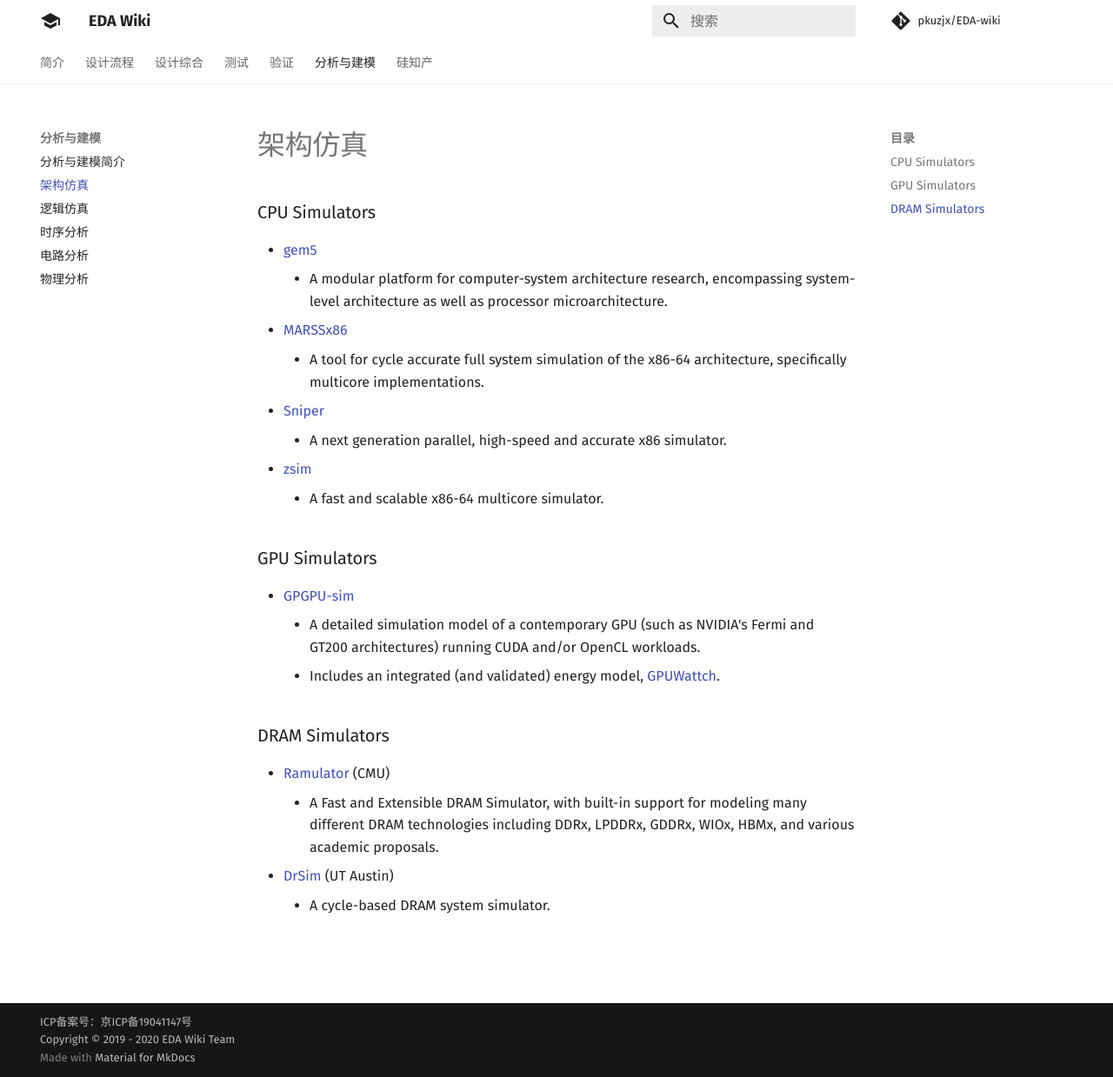
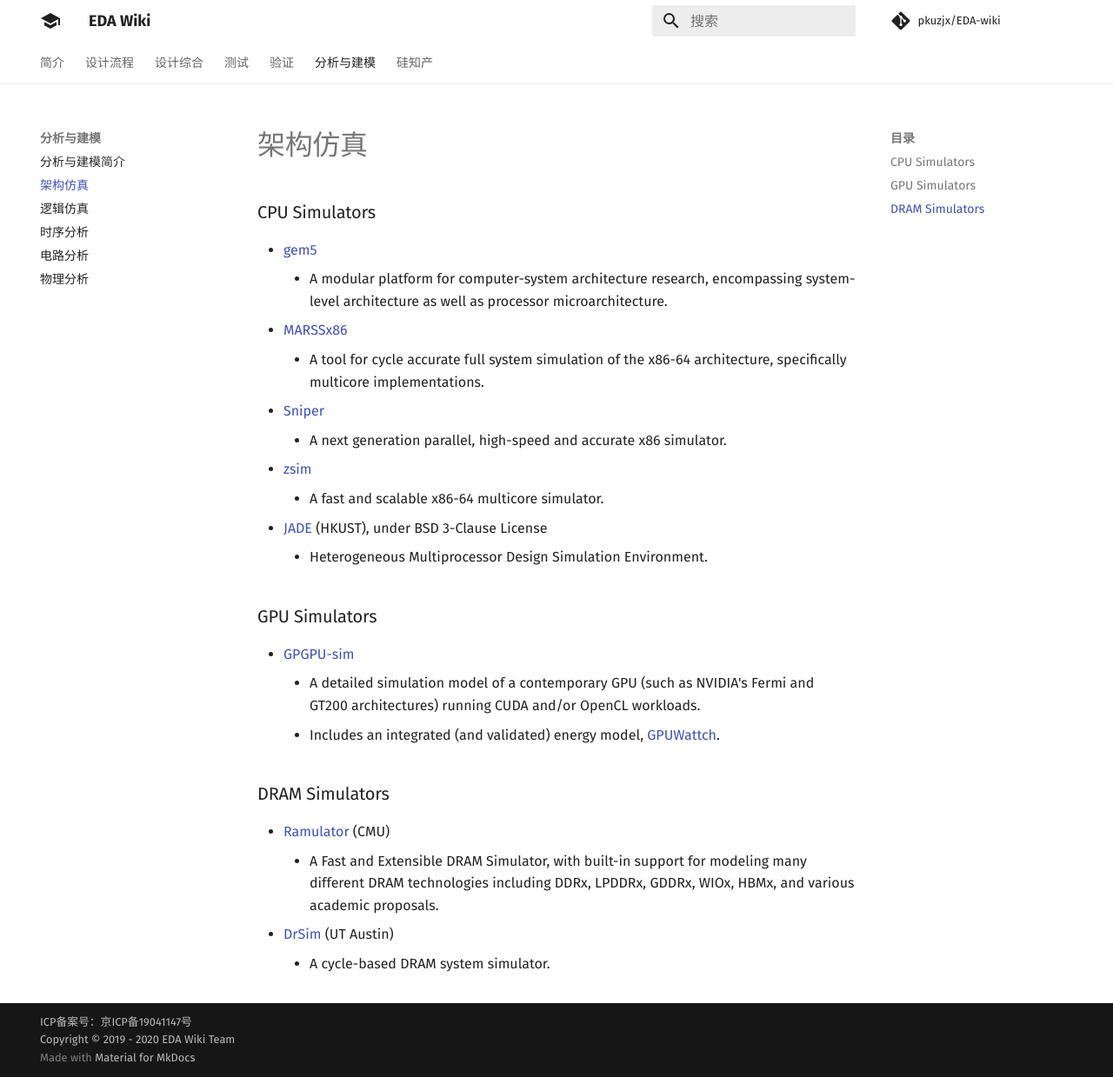
Before and after one commit to daitoto/EDA-wiki, an MkDocs documentation site: the page built from docs/analysis/arch.md, in a window 1280 px wide and 1239 px high. Shown: the whole window at 87% size. Built offline with MkDocs 1.6.1 and Material for MkDocs 9.7.7, drawn with Linux system fonts in a browser that asks for light colours; comment, search, counter and statistics services are not loaded.

Commit message:
Update arch.md

```diff
--- a/docs/analysis/arch.md
+++ b/docs/analysis/arch.md
@@ -7,6 +7,8 @@
   - A next generation parallel, high-speed and accurate x86 simulator.
 - [zsim](https://github.com/s5z/zsim)
   - A fast and scalable x86-64 multicore simulator.
+- [JADE](https://eexu.home.ece.ust.hk/JADE.html) (HKUST), under BSD 3-Clause License
+  - Heterogeneous Multiprocessor Design Simulation Environment.
 
 ### GPU Simulators
 - [GPGPU-sim](http://www.gpgpu-sim.org/)
```
